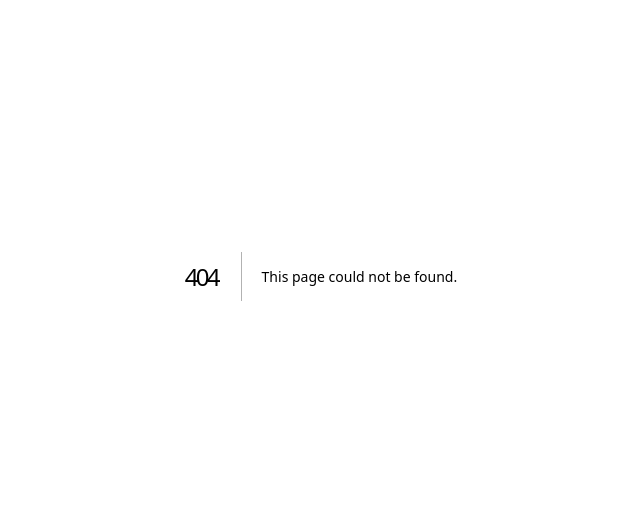
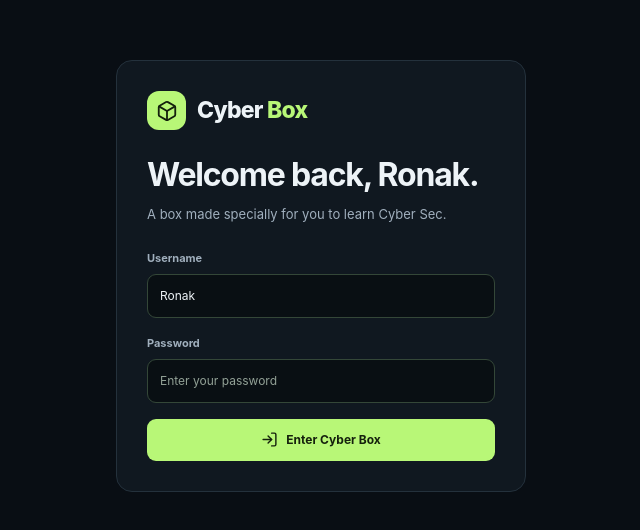
Before and after one commit to NotIcyFalcon/cipher-lab, a Next.js app: page /login in a window 1280 px wide. Before the commit this address had no page. Shown: the part 124-654 px from the top of the page, without its empty margins (319-959 px from the left). Built offline with nearby package versions, Linux system fonts and the light colour scheme.

Commit message:
Added custom Next.js login page

```diff
--- a/compose.yaml
+++ b/compose.yaml
@@ -108,6 +108,9 @@ services:
   proxy:
     <<: *runtime
     image: caddy:2-alpine
+    dns:
+      - 8.8.8.8
+      - 1.1.1.1
     read_only: true
     mem_limit: 256m
     pids_limit: 128
--- a/package.json
+++ b/package.json
@@ -11,6 +11,8 @@
   "dependencies": {
     "@xterm/addon-fit": "^0.11.0",
     "@xterm/xterm": "^6.0.0",
+    "bcryptjs": "^3.0.3",
+    "jose": "^6.2.12",
     "lucide-react": "^1.48.0",
     "next": "16.3.7",
     "react": "19.2.8",
--- a/src/app/globals.css
+++ b/src/app/globals.css
@@ -380,3 +380,36 @@ details p { overflow-wrap: anywhere; }
   .terminal-screen { height: 300px; }
   .terminal-window { padding: 10px; }
 }
+.login-shell {
+  min-height: 100svh;
+  display: grid;
+  place-items: center;
+  padding: 24px;
+}
+
+.login-card {
+  width: 100%;
+  max-width: 410px;
+  padding: 30px;
+}
+
+.login-card .brand { padding: 0; }
+
+.login-card h1 {
+  margin: 28px 0 12px;
+  font-size: 32px;
+  letter-spacing: -1.2px;
+}
+
+.login-card > p { font-size: 13px; }
+
+.login-form {
+  display: grid;
+  gap: 16px;
+  margin-top: 24px;
+}
+
+.login-form .quiz-feedback {
+  margin: 0;
+  color: var(--purple);
+}
--- /dev/null
+++ b/src/app/login/page.tsx
@@ -0,0 +1,98 @@
+import { cookies } from "next/headers";
+import { redirect } from "next/navigation";
+import { Box, LogIn } from "lucide-react";
+import bcrypt from "bcryptjs";
+import {
+  createSession,
+  SESSION_COOKIE,
+  SESSION_SECONDS,
+} from "@/lib/session";
+
+async function login(formData: FormData) {
+  "use server";
+
+  const password = formData.get("password");
+  const hash = process.env.RONAK_PASSWORD_HASH;
+
+  if (!hash) throw new Error("Configure RONAK_PASSWORD_HASH.");
+
+  if (
+    formData.get("username") !== "Ronak" ||
+    typeof password !== "string" ||
+    !password ||
+    bcrypt.truncates(password) ||
+    !(await bcrypt.compare(password, hash))
+  ) {
+    redirect("/login?error=1");
+  }
+
+  (await cookies()).set(SESSION_COOKIE, await createSession(), {
+    httpOnly: true,
+    secure: process.env.NODE_ENV === "production",
+    sameSite: "lax",
+    path: "/",
+    maxAge: SESSION_SECONDS,
+  });
+
+  redirect("/");
+}
+
+export default async function LoginPage({
+  searchParams,
+}: {
+  searchParams: Promise<{ error?: string }>;
+}) {
+  const { error } = await searchParams;
+
+  return (
+    <main className="login-shell">
+      <section className="quiz-card login-card" aria-labelledby="login-title">
+        <div className="brand">
+          <span className="brand-icon">
+            <Box size={22} aria-hidden="true" />
+          </span>
+          <span>Cyber <span className="accent">Box</span></span>
+        </div>
+
+        <h1 id="login-title">Welcome back, Ronak.</h1>
+        <p>A box made specially for you to learn Cyber Sec.</p>
+
+        <form action={login} className="login-form">
+          <label className="terminal-code">
+            <span>Username</span>
+            <input
+              name="username"
+              defaultValue="Ronak"
+              autoComplete="username"
+              maxLength={32}
+              required
+            />
+          </label>
+
+          <label className="terminal-code">
+            <span>Password</span>
+            <input
+              name="password"
+              type="password"
+              autoComplete="current-password"
+              placeholder="Enter your password"
+              maxLength={72}
+              required
+            />
+          </label>
+
+          {error === "1" && (
+            <p className="quiz-feedback" role="alert">
+              Invalid username or password.
+            </p>
+          )}
+
+          <button className="primary-button" type="submit">
+            <LogIn size={17} aria-hidden="true" />
+            Enter Cyber Box
+          </button>
+        </form>
+      </section>
+    </main>
+  );
+}
--- /dev/null
+++ b/src/lib/session.ts
@@ -0,0 +1,44 @@
+import { SignJWT, jwtVerify } from "jose";
+
+export const SESSION_COOKIE =
+  process.env.NODE_ENV === "production"
+    ? "__Host-cyberbox-session"
+    : "cyberbox-session";
+
+export const SESSION_SECONDS = 8 * 60 * 60;
+
+function signingKey() {
+  const secret = process.env.SESSION_SECRET;
+
+  if (!secret || secret.length < 32) {
+    throw new Error("Configure a strong SESSION_SECRET.");
+  }
+
+  return new TextEncoder().encode(secret);
+}
+
+export function createSession() {
+  return new SignJWT({})
+    .setProtectedHeader({ alg: "HS256" })
+    .setSubject("Ronak")
+    .setIssuer("cyber-box")
+    .setIssuedAt()
+    .setExpirationTime(Math.floor(Date.now() / 1000) + SESSION_SECONDS)
+    .sign(signingKey());
+}
+
+export async function verifySession(token?: string): Promise<boolean> {
+  if (!token) return false;
+
+  try {
+    await jwtVerify(token, signingKey(), {
+      algorithms: ["HS256"],
+      subject: "Ronak",
+      issuer: "cyber-box",
+      requiredClaims: ["exp"],
+    });
+    return true;
+  } catch {
+    return false;
+  }
+}
```
Also changed, not shown: src/middleware.ts (added, +25 -0 lines), 2 other files (tests, documents, lock files or other folders).
